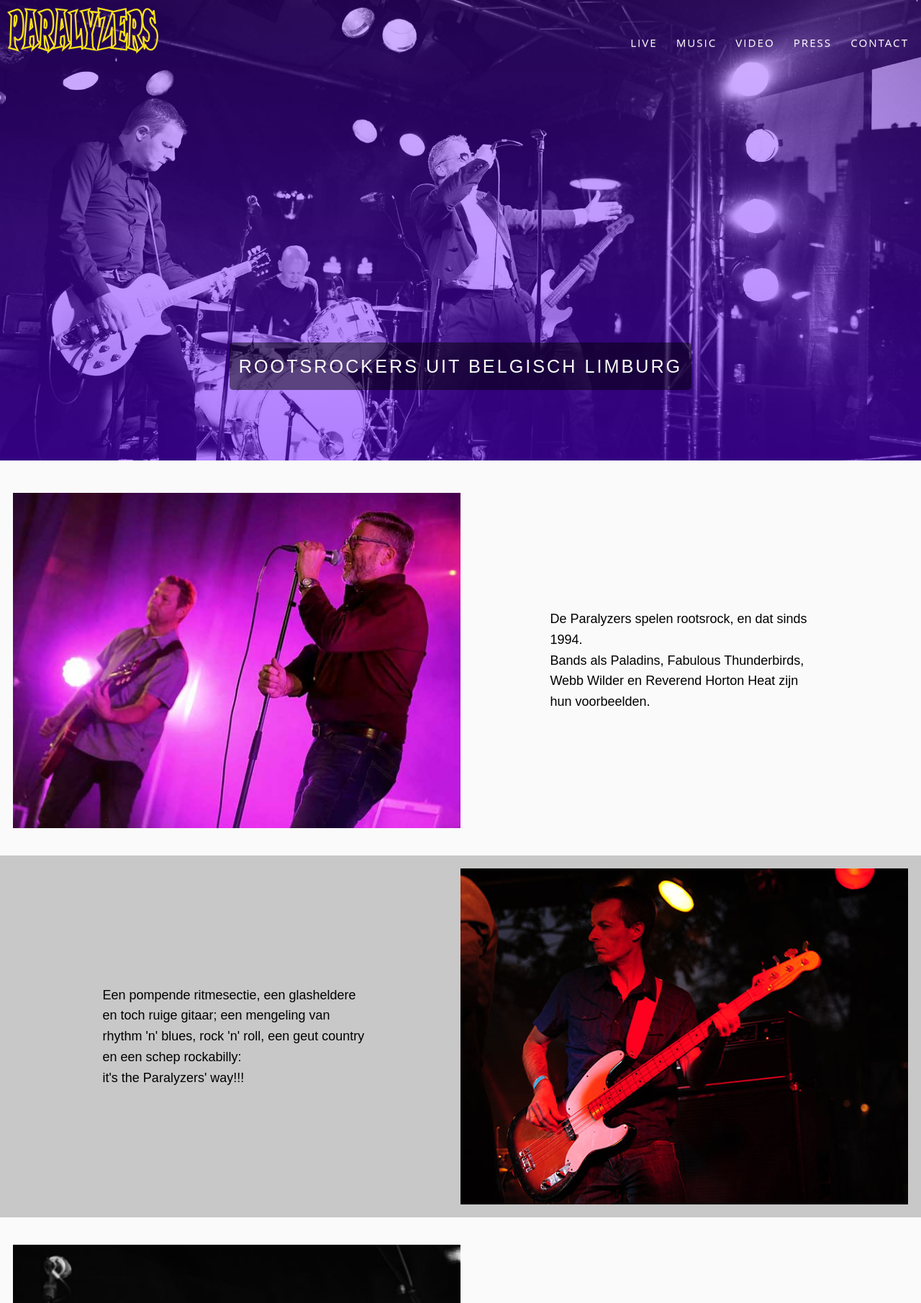
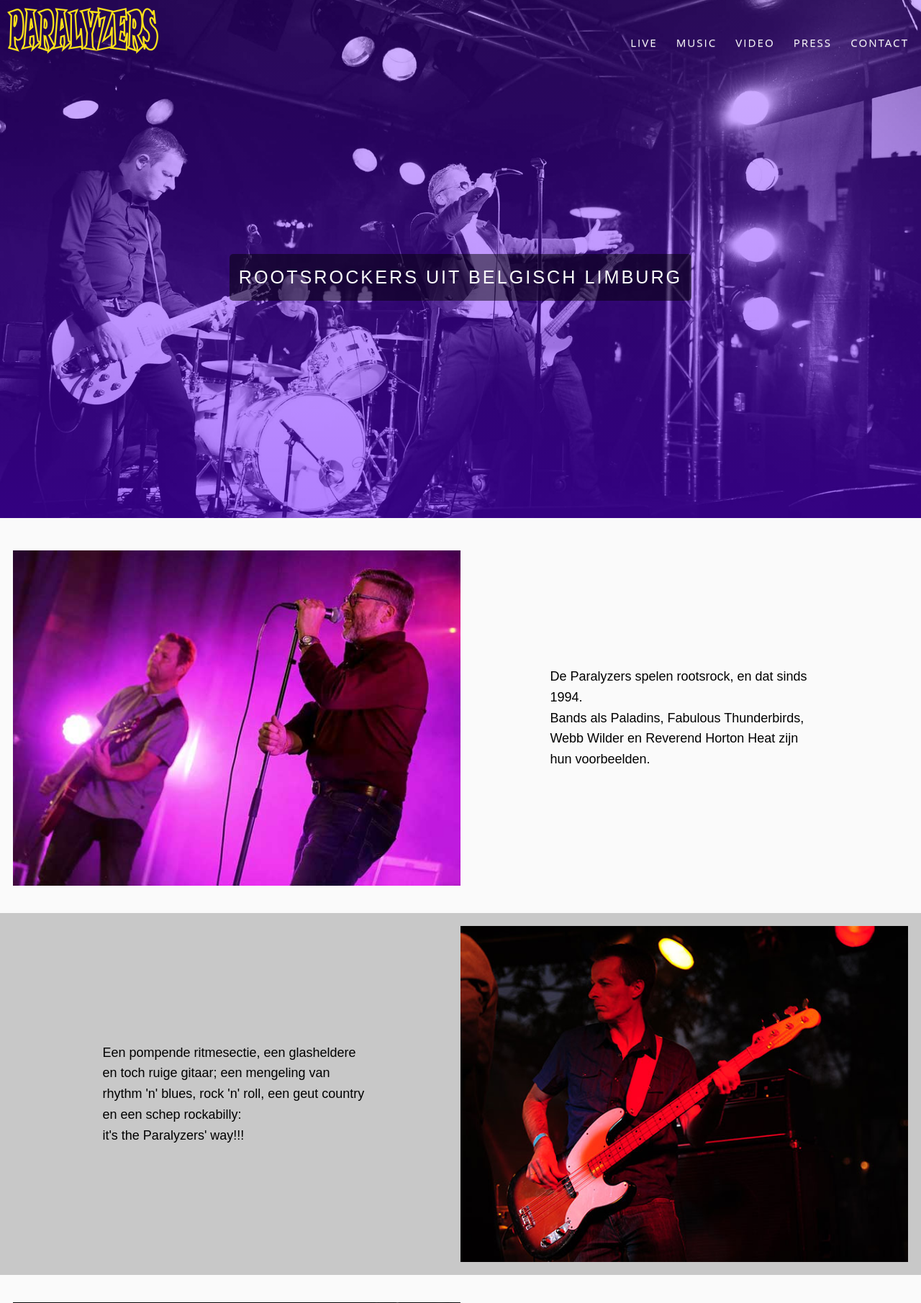
Before and after one commit to rudiponthier/paralyzers, a PHP site: page /index.php in a window 1280 px wide. Shown: the top 1811 px of the page at 72% size. Run offline with PHP 8.4, Linux system fonts and the light colour scheme; some libraries are stand-ins or nearby versions; some web fonts are replaced.

Commit message:
css aanpassingen

```diff
--- a/header.inc.php
+++ b/header.inc.php
@@ -30,4 +30,5 @@
     <div id="pagetitle">
         <h1><?php echo $pagetitle ?></h1>
     </div>
+    <div></div>
 </header>
--- a/sass/screen.scss
+++ b/sass/screen.scss
@@ -73,12 +73,6 @@ header {
   flex-shrink: 0;
 }
 
-header#home {
-  height: 80vh;
-  background: linear-gradient(rgba(100, 0, 255, .3), rgba(100, 0, 255, .5)),
-    url('../img/background-home.jpg') center center / cover no-repeat;
-}
-
 header div#logonav {
   display: flex;
   flex-direction: column;
@@ -86,7 +80,6 @@ header div#logonav {
 
 header div#pagetitle {
   text-align: center; /* Om header div#pagetitle h1 te centreren */
-  margin-bottom: 5%;
   h1 {
     letter-spacing: 3px;
     display: inline-block;
@@ -98,6 +91,16 @@ header div#pagetitle {
     background: rgba(0, 0, 0, .5);
     border-radius: .2em;
     animation: title 1s;
+  }
+}
+
+header#home {
+  height: 90vh;
+  background: linear-gradient(rgba(100, 0, 255, .3), rgba(100, 0, 255, .5)),
+    url('../img/background-home.jpg') center center / cover no-repeat;
+    div#pagetitle {
+      align-self: center;
+      // margin-bottom: 20%;
     }
 }
 
```
Also changed, not shown: css/screen.css. Lines whose indentation alone changed are shown as unchanged.
